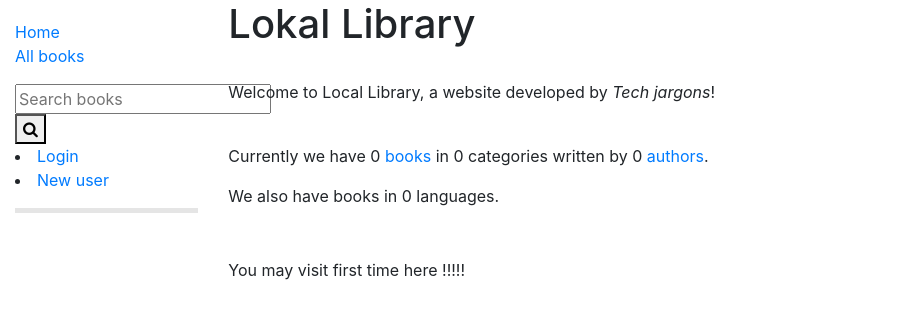
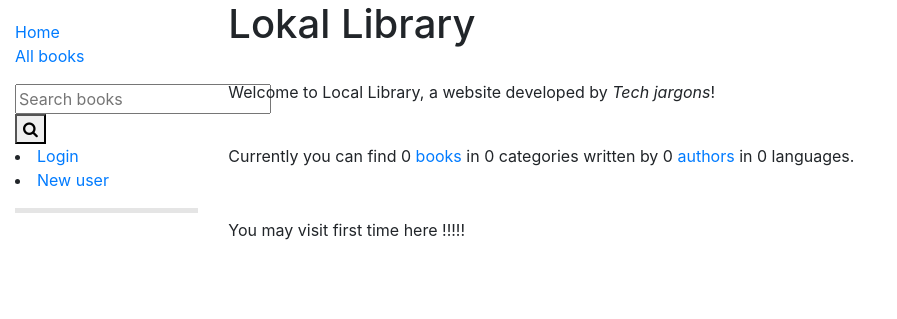
Before and after one commit to lokeshhari/Lokallibrary-web, a Django app: page /finalyear/ in a window 1280 px wide. Shown: the top 319 px of the page, without its empty margins (0-897 px from the left). Run offline with Django 3.2, Linux system fonts and the light colour scheme; data that the repository does not hold is empty; some libraries are stand-ins or nearby versions.

Commit message:
Update index.html

```diff
--- a/finalyear/templates/index.html
+++ b/finalyear/templates/index.html
@@ -7,9 +7,7 @@
   <h1>Lokal Library </h1><br>
   <p>Welcome to Local Library, a website developed by <em>Tech jargons</em>!</p><br>
   	<div style=" margin-bottom:50px;">
-<p>  Currently we have  {{ num_books }} <a href="{% url 'books' %}"> books </a> in {{num_genre }}  categories  written by  {{ num_authors}} <a href="{% url 'authors' %}">authors</a>.
-</p>
-<p> We also have books in {{num_langs}} languages.</p>
+<p>  Currently you can find  {{ num_books }} <a href="{% url 'books' %}"> books </a> in {{num_genre }}  categories  written by  {{ num_authors}} <a href="{% url 'authors' %}">authors</a> in {{num_langs}} languages.</p>
 	</div>
 
 <div style=" margin-bottom:50px;">
```
